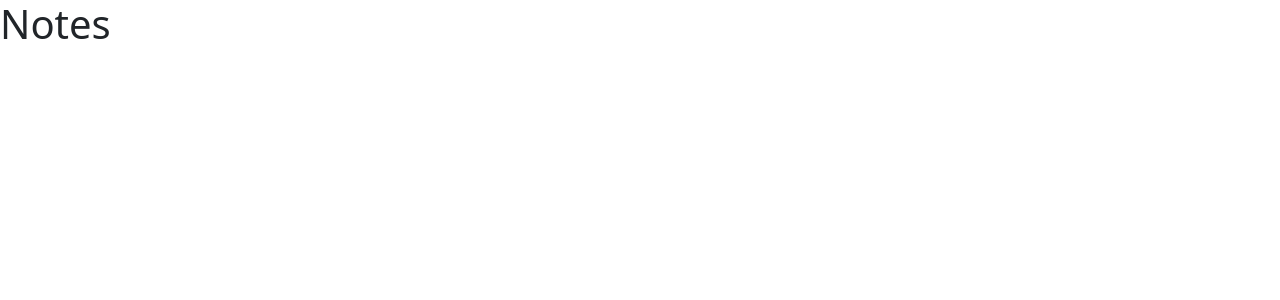
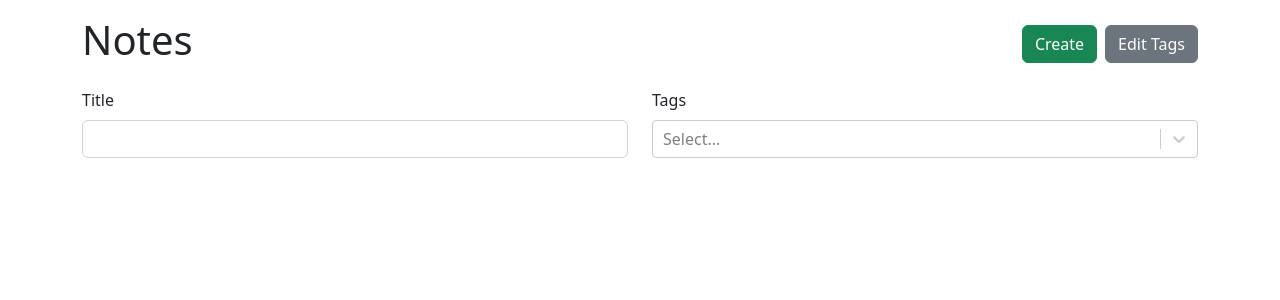
Before and after one commit to prateek18801/markdown-notes-app, a React (Vite) app: page / in a window 1280 px wide. Shown: the top 300 px of the page. Built offline with nearby package versions, Linux system fonts and the light colour scheme.

Commit message:
Render home page

```diff
--- a/src/App.tsx
+++ b/src/App.tsx
@@ -4,6 +4,7 @@ import { v4 as uuidv4 } from 'uuid';
 import useLocalStorage from './hooks/useLocalStorage';
 import PageNotFound from './pages/PageNotFound';
 import AddNote from './pages/AddNote';
+import HomePage from './pages/HomePage';
 import { NoteData, RawNote, Tag } from '.';
 
 import 'bootstrap/dist/css/bootstrap.min.css';
@@ -29,7 +30,7 @@ const App = () => {
 
     return (
         <Routes>
-            <Route path='/' element={<h1>Notes</h1>} />
+            <Route path='/' element={<HomePage availableTags={tags} notes={notesWithTags} />} />
             <Route path='/note' element={<AddNote onSubmit={createNote} onAddTag={createTag} availableTags={tags} />} />
             <Route path='/:id'>
                 <Route index element={<h1>note id_</h1>} />
```
